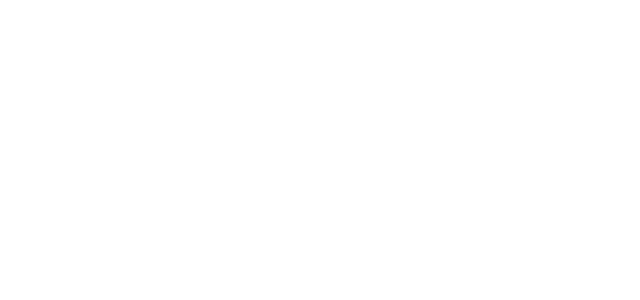
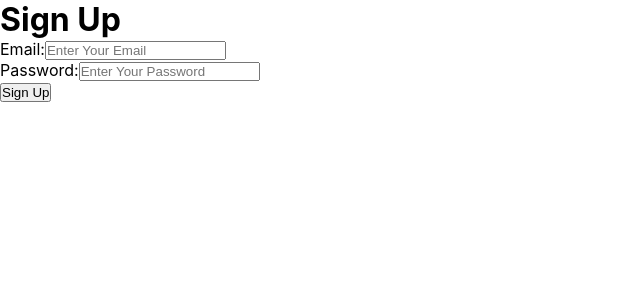
Before and after one commit to MuhammadHamza786-web/firebase-project, a React (Create React App) app: page /Signup in a window 1280 px wide. Before the commit this address led to /. Shown: the top 300 px of the page, without its empty margins (0-640 px from the left). Built offline with nearby package versions, Linux system fonts and the light colour scheme.

Commit message:
Add code

```diff
--- a/src/App.jsx
+++ b/src/App.jsx
@@ -1,9 +1,9 @@
 import './App.css';
 import Sigin from "./pages/Sigin";
-import Login from "./pages/Login";
-import dashboard from "./pages/dashboard";
+import Signup from "./pages/Signup";
+import Dashboard from "./pages/Dashboard";
 import {Navigate , Routes , Route } from 'react-router-dom';
-import { useEffect , useState } from 'react';
+import {  useState } from 'react';
 import { initializeApp } from "firebase/app";
 import { getAuth, onAuthStateChanged } from "firebase/auth";
 
@@ -12,14 +12,11 @@ function App() {
   return (
     <div className="App">
 
-
       <Routes>
-        <Route path="/" element={<dashboard/>}/>
         <Route path="/Sigin" element={<Sigin/>}/>
-        <Route path="/Login" element={<Login/>}/>
+        <Route path="/Signup" element={<Signup/>}/>
+        <Route path="/" element={<Dashboard/>}/>
         <Route path="*" element={<Navigate to={"/"}/>}/>
-
-
       </Routes>
     </div>
   );
--- a/src/pages/Login.jsx
+++ /dev/null
@@ -1,22 +0,0 @@
-import React from 'react'
-import { Link } from 'react-router-dom'
-
-const login = () => {
-  return (
-    <div className='login'>
-     <form action="">
-
-    <div>login page</div>
-    <input type="text" placeholder='Enter your Email' />
-    <br />
-    <input type="password" placeholder='Enter your password'/>
-    <br />
-    <button>Sign In</button>
-
-     </form>
-
-    </div>
-  )
-}
-
-export default login
--- a/src/pages/Sigin.jsx
+++ b/src/pages/Sigin.jsx
@@ -1,6 +1,6 @@
 import React from 'react'
 import { getAuth, signInWithEmailAndPassword } from "firebase/auth";
-import { useEffect, useState } from 'react'
+import { useState } from 'react'
 import { Link } from 'react-router-dom'
 
 
@@ -25,7 +25,7 @@ const Sigin = () => {
     <div className='signin'>
 
       <h1>Sign In</h1>
-      <form action="">
+      <form onSubmit={SigninUser}>
         <label htmlFor="">
           Email:{""}
           <input type="email" placeholder='Enter Your Email' value={email} onChange={(e) => setEmail(e.target.value)} />
--- /dev/null
+++ b/src/pages/Signup.jsx
@@ -0,0 +1,46 @@
+import React, { useState } from 'react'
+import { Link } from 'react-router-dom'
+import { getAuth, createUserWithEmailAndPassword } from "firebase/auth";
+
+const Signup = () => {
+const auth = getAuth();
+
+const [email , setEmail]=useState("");
+const [password , setPassword]=useState("");
+
+const SignupUser=(e)=>{
+e.preventDefault()
+createUserWithEmailAndPassword(auth, email, password)
+  .then((userCredential) => {
+   console.log("userCredential" ,userCredential)
+  })
+  .catch((error) => {
+console.log("error" , error)
+  });
+}
+
+  return (
+    <div sign>
+
+    <h1>Sign Up</h1>
+    <form onSubmit={SignupUser}>
+     <label>
+      Email:
+      <input type="email" placeholder='Enter Your Email' value={email} onChange={(e)=>setEmail(e.target.value)}/>
+     </label>
+     <br />
+     <label htmlFor="">
+
+     Password:
+     <input type="text" placeholder='Enter Your Password' value={password} onChange={(e)=>setPassword(e.target.value)} />
+     </label>
+     <br />
+     <button>Sign Up</button>
+    </form>
+    </div>
+
+
+  )
+}
+
+export default Signup
--- a/src/pages/dashboard.jsx
+++ b/src/pages/dashboard.jsx
@@ -0,0 +1,9 @@
+import React from 'react'
+
+const Dashboard = () => {
+  return (
+    <div>Dashboard</div>
+  )
+}
+
+export default Dashboard
```
